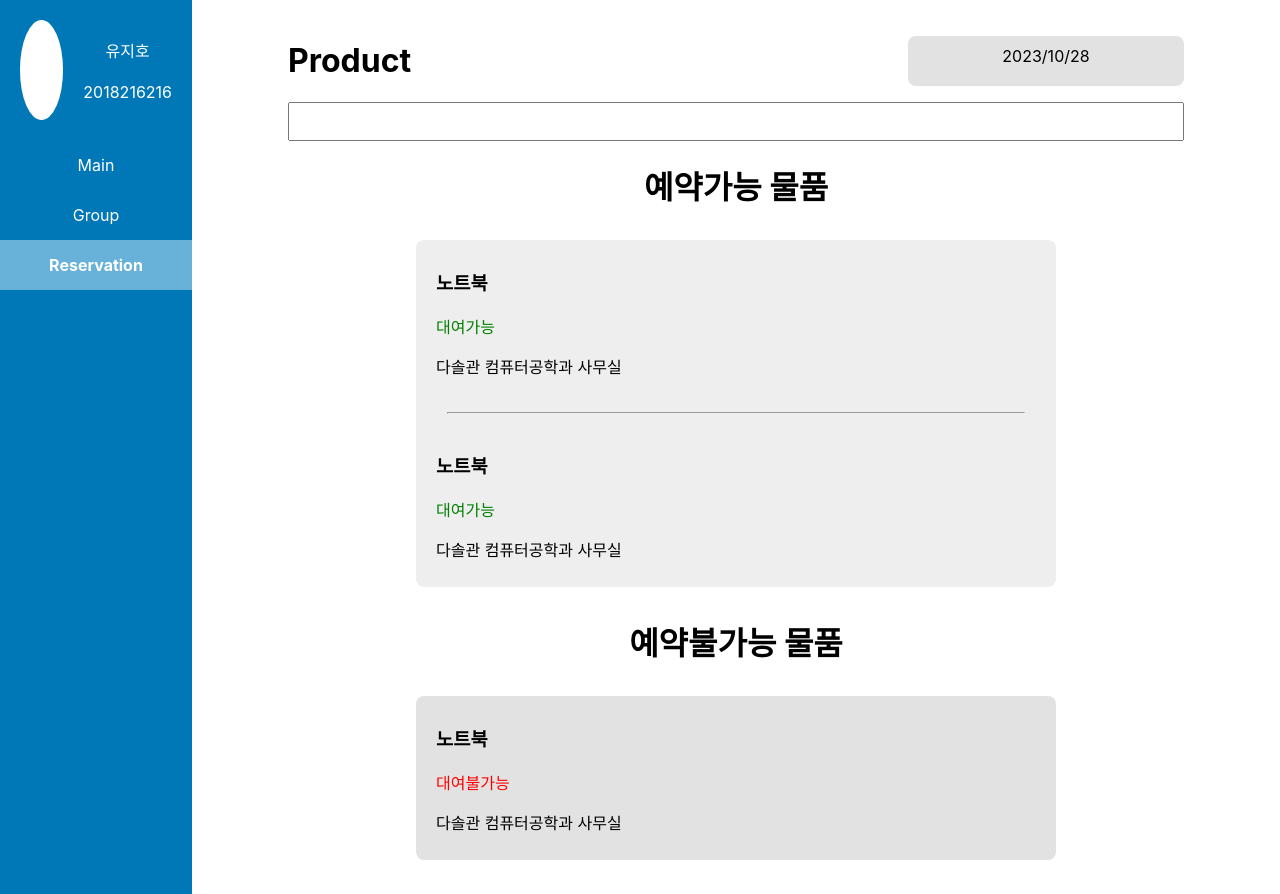
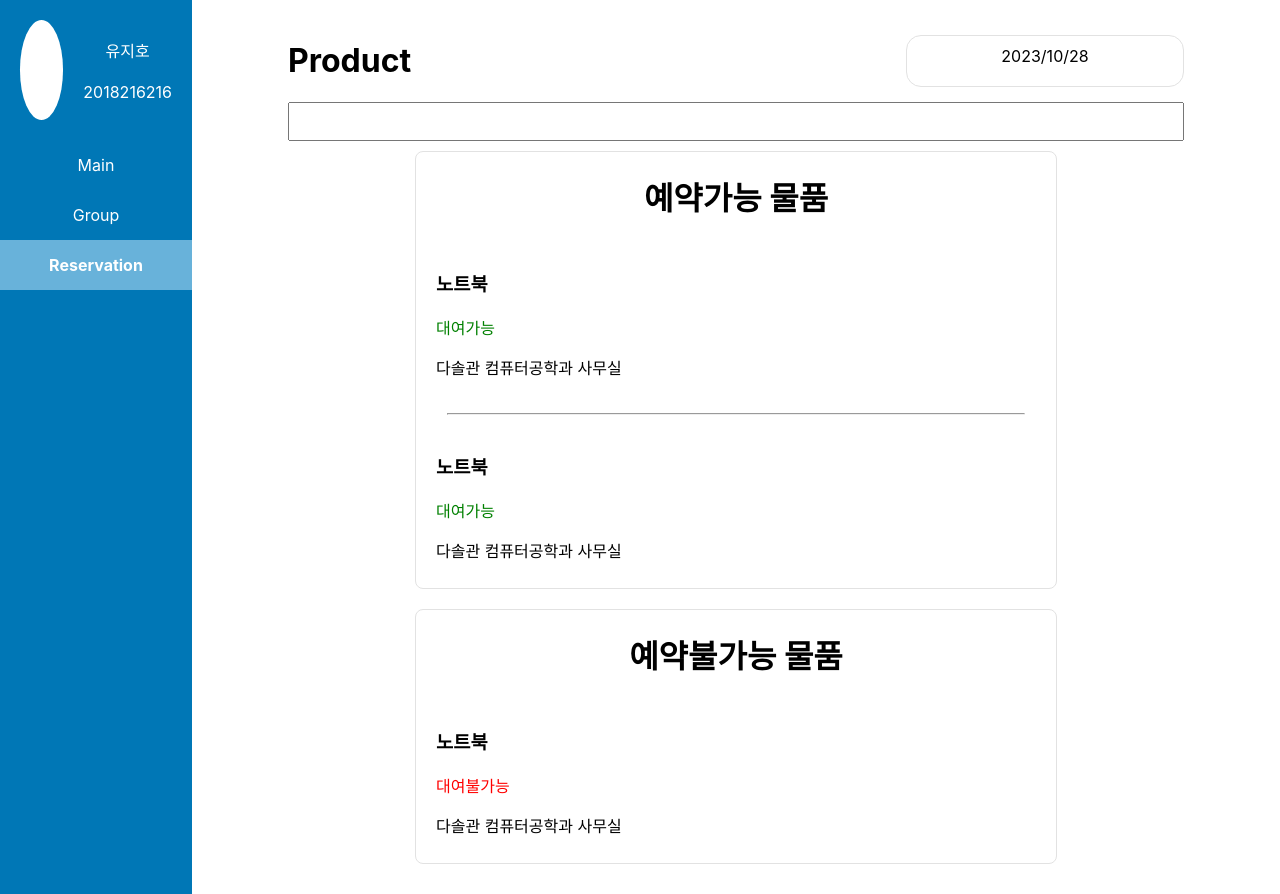
Before and after one commit to yundevingV/NeoTrinity, a React (Create React App) app in the folder Frontend/: page /reservation in a window 1280 px wide. Built offline with nearby package versions, Linux system fonts and the light colour scheme.

Commit message:
Design : 예약 페이지 디자인 수정

```diff
--- a/Frontend/src/pages/Reservation/Reservation.tsx
+++ b/Frontend/src/pages/Reservation/Reservation.tsx
@@ -29,16 +29,14 @@ align-items : center;
 }
 `
 const Date = styled.div`
-background : #e2e2e2;
 
 padding : 10px;
 
 width : 20vw;
 height : 30px;
 
-border-radius : 8px;
-
-
+border-radius : 15px;
+border : 1px solid #e2e2e2;
 
 `
 const SearchContainer = styled.div`
@@ -57,13 +55,14 @@ padding : 10px;
 }
 `
 
-const ReservationAvaliableContainer = styled.div`
+const ReservationContainer = styled.div`
 width : 50vw;
 display : flex;
 flex-direction : column;
 justify-content : center;
 
-background : #eeeeee;
+border-radius : 15px;
+border : 1px solid #e2e2e2;
 
 border-radius : 8px;
 
@@ -93,23 +92,6 @@ text-align : left;
 }
 
 `
-const ReservationUnavaliableContainer = styled.div`
-width : 50vw;
-display : flex;
-flex-direction : column;
-justify-content : center;
-
-background : #e2e2e2;
-
-border-radius : 8px;
-
-margin : 10px auto ;
-
-@media screen and (max-width: 428px){
-    width: 86vw;
-    margin-left: 0;
-}
-`
 
 const Hr = styled.hr`
 width : 90%;
@@ -135,9 +117,9 @@ export default function Reservation(){
 
             </SearchContainer>
 
-            <h1>예약가능 물품 </h1>
 
-            <ReservationAvaliableContainer>
+            <ReservationContainer>
+             <h1>예약가능 물품 </h1>
 
                 <ReservationItem>
 
@@ -154,11 +136,11 @@ export default function Reservation(){
                     <p className='green'>대여가능</p>
                     <p>다솔관 컴퓨터공학과 사무실</p>
                 </ReservationItem>
-            </ReservationAvaliableContainer>
+            </ReservationContainer>
 
+            <ReservationContainer>
             <h1>예약불가능 물품 </h1>
 
-            <ReservationUnavaliableContainer>
             <ReservationItem>
 
                     <h3>노트북</h3>
@@ -166,7 +148,7 @@ export default function Reservation(){
                     <p>다솔관 컴퓨터공학과 사무실</p>
                 </ReservationItem>
 
-            </ReservationUnavaliableContainer>
+            </ReservationContainer>
 
 
         </Container>
```
